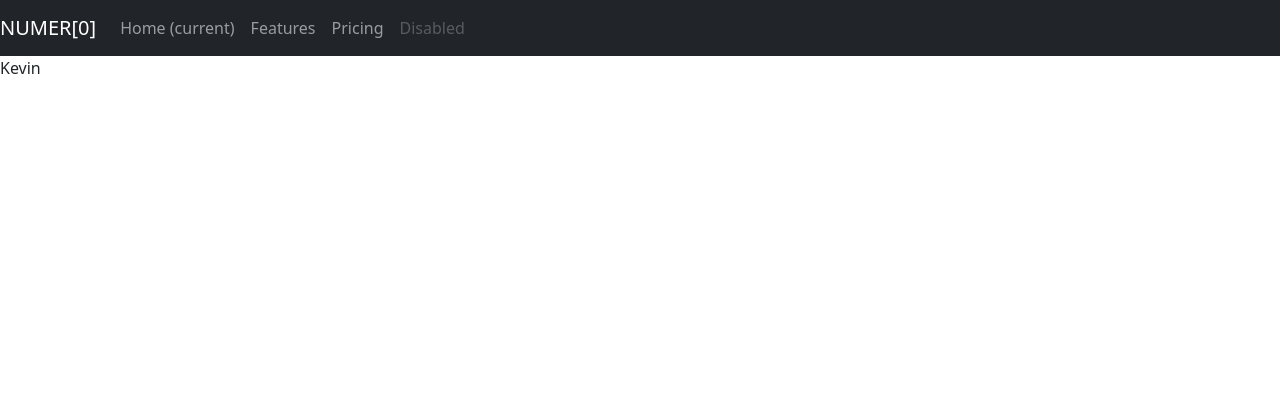
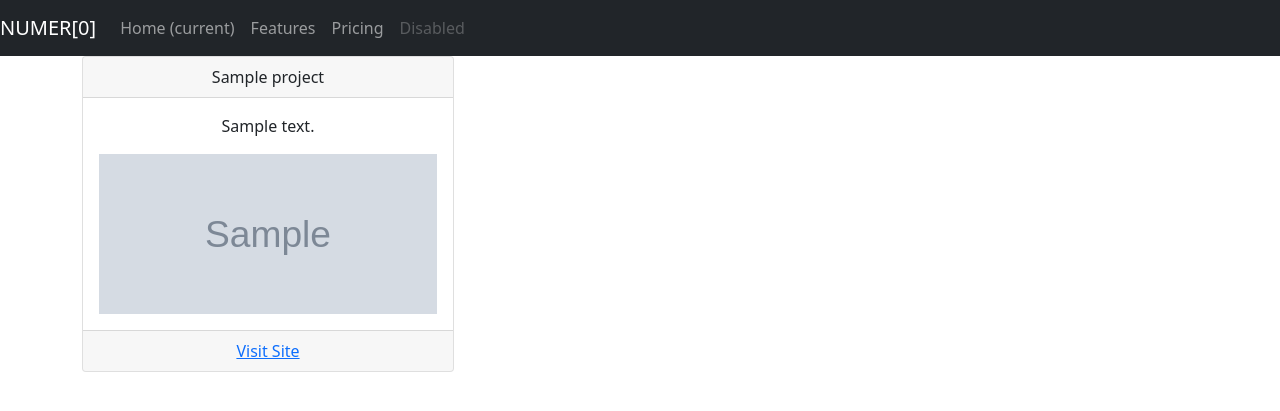
Before and after one commit to MalombaKevin/Numero-0, a Django app: template numeroapp/templates/index.html in a window 1280 px wide. Shown: the top 411 px of the page. Run offline with Django 4.2, Linux system fonts and the light colour scheme; the template is opened without the code that fills it: most values are stand-ins (such as "Sample title", 1, 10 or a date in 2020); grey boxes marked "Sample" are stand-in pictures.

Commit message:
Feat: Update templates - Adds content added from database to the template via view function

```diff
--- a/numeroapp/templates/index.html
+++ b/numeroapp/templates/index.html
@@ -10,6 +10,27 @@
 </head>
 <body>
     {% include 'navbar.html' %}
-   <p>Kevin</p>
+    <div class="container">
+
+    {% for project in projects%}
+    <div class="col-md-4">
+        <div class="card" align="center">
+            <div class="card-header">{{project.title}} </div>
+            <div class="card-body">
+                <p>{{project.description}}</p>
+                <img src="{{project.image_project.url}}" style="width:100%; height:10rem" alt="{{project.title}}">
+            </div>
+            <div class="card-footer">
+                <a href="{{project.url}}" target="blank">Visit Site</a>
+            </div>
+        </div>
+
+
+    </div>
+
+    {%endfor%}
+</div>
+
+
 </body>
 </html>
```
